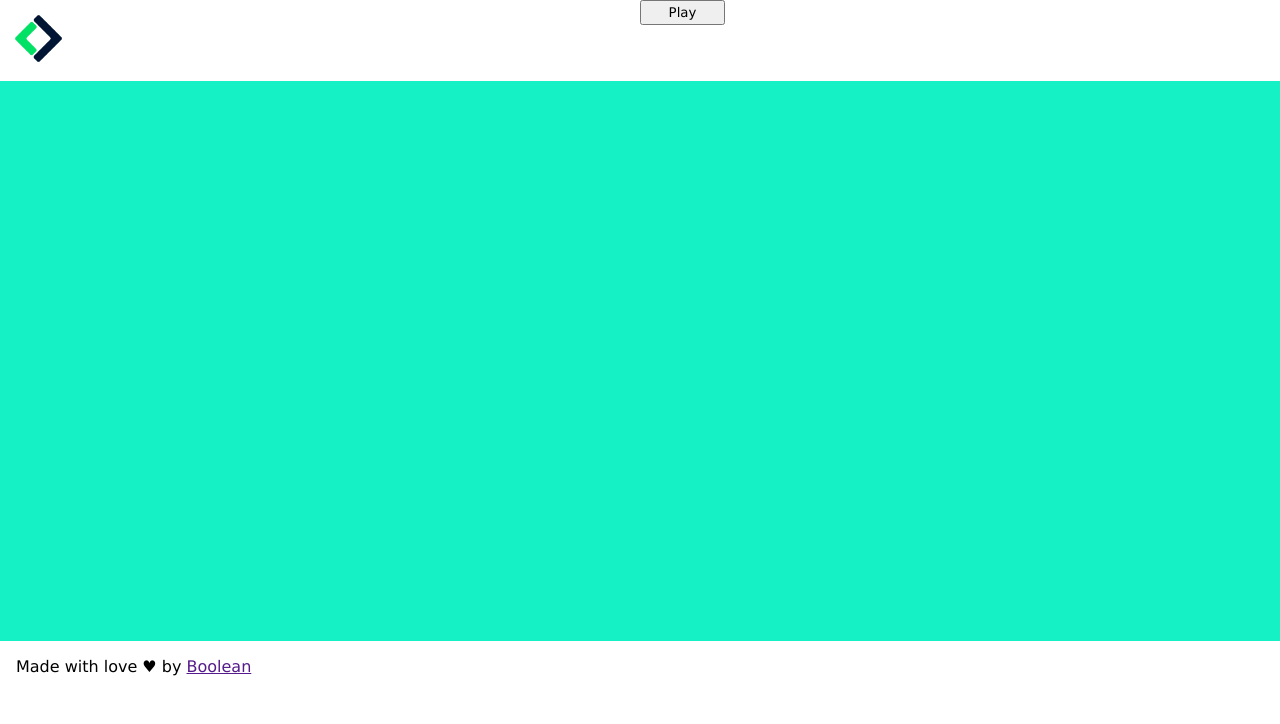
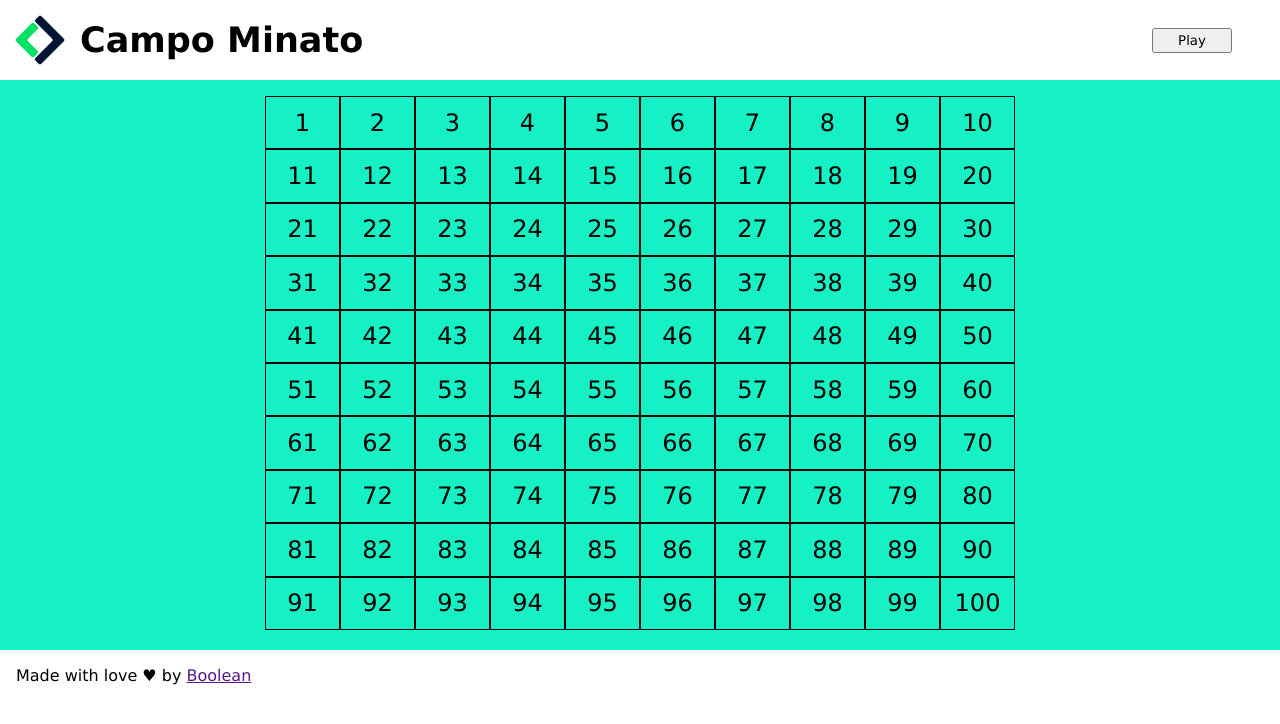
Before and after one commit to RobertoScarci/js-campominato-grid, a plain HTML site: page index.html in a window 1280 px wide. Both pictures are taken after a click on the button "Play". Drawn offline with Linux system fonts and the light colour scheme.

Commit message:
completamento dell'esercizio con l'apposito script

```diff
--- a/index.html
+++ b/index.html
@@ -5,27 +5,34 @@
     <meta name="viewport" content="width=device-width, initial-scale=1.0">
     <title>Campominato grid</title>
 
+    <!-- Link -->
     <link rel="stylesheet" href="./style/style.css">
 </head>
+<!-- inizio del body -->
 <body>
+
+    <!-- header -->
     <header>
-        <div class="flex">
-            <div class="container">
-                <img src="./img/mobile-logo copia.png" alt="">
+        <div class="wrapper">
+            <div class="logo">
+                <img src="./img/mobile-logo copia.png" alt="Logo Boolean">
+                <h1>Campo Minato</h1>
             </div>
-            <div class="container">
-                <button>Play</button>
+            <div class="buttons">
+                <button id="playButton" class="btn">Play</button>
             </div>
         </div>
     </header>
 
+    <!-- main -->
     <main>
-        <section class="main-content">
+        <section class="">
 
 
         </section>
     </main>
 
+    <!-- footer -->
     <footer>
         <p>Made with love &hearts; by <a href="">Boolean</a></p>
     </footer>
--- a/js/script.js
+++ b/js/script.js
@@ -0,0 +1,42 @@
+// prendo la variabile riguardante la section principale
+const mainContent = document.querySelector('section')
+const button = document.querySelector('button')
+
+for (let i = 1 ; i <= 100 ; i++){
+
+    const currentSquare = newSquare();
+
+    const squareContent = i;
+
+    //  aggiungo il contenuto
+    currentSquare.innerHTML += `<span> ${squareContent} </span>`;
+
+    // quando clicco apparira la griglia
+    button.addEventListener('click', function(){
+        mainContent.classList.add('main-content');
+        mainContent.appendChild(currentSquare);
+    });
+
+    currentSquare.addEventListener('click', function(){
+        if(squareContent % 2 === 0){
+            currentSquare.classList.add('bg-blue')
+            console.log('Sei ancora in vita!')
+
+        } else if (squareContent % 2 === 1) {
+            currentSquare.classList.add('bg-red')
+            console.log('Bomba ESPLOSA!')
+        }
+    })
+
+
+}
+
+
+
+
+// ====Function====
+function newSquare(){
+    const newSquareElement = document.createElement('article');
+    newSquareElement.classList.add('item-square');
+    return newSquareElement;
+}
--- a/style/style.css
+++ b/style/style.css
@@ -9,31 +9,80 @@
     display: flex;
 }
 
-header{
-    width: 100vw;
+/* header */
+
+header {
+    width: 100%;
+    height: 80px;
 }
 
-.container{
-    width: calc(100% / 2);
+div.wrapper {
+    width: 100%;
+    height: 100%;
+    display: flex;
 }
 
-header span{
+.logo,
+.buttons {
+    width: 50%;
+    display: flex;
+    align-items: center;
+}
+
+.logo img {
+    height: 100%;
+}
+
+.logo h1 {
     font-size: 35px;
+    font-weight: bolder;
+}
+
+.buttons {
+    justify-content: end;
 }
 
 button{
-    width: 85px;
+    width: 80px;
     height: 25px;
+    margin-right: 3rem;
 }
 
-header img{
-    width: 12%;
+
+/* Main */
+
+main{
+    height: 570px;
+    width: 100%;
+    background-color: rgb(21, 241, 197);
 }
 
-main{
-    height: 560px;
-    width: 100%;
-    background-color: rgb(21, 241, 197);
+section.main-content{
+    width: 750px;
+    height: 550px;
+    margin: 0 auto;
+    display: flex;
+    flex-wrap: wrap;
+    padding-top: 1rem;
+}
+
+section.main-content article.item-square{
+    width: calc(100% / 10);
+    height: calc(100% / 10);
+    border: 1.5px solid black;
+    font-size: 1.5rem;
+    display: flex;
+    justify-content: center;
+    align-items: center;
+    text-align: center;
+}
+
+.bg-blue{
+    background-color: rgb(64, 64, 225);
+}
+
+.bg-red{
+    background-color: red;
 }
 
 
```
